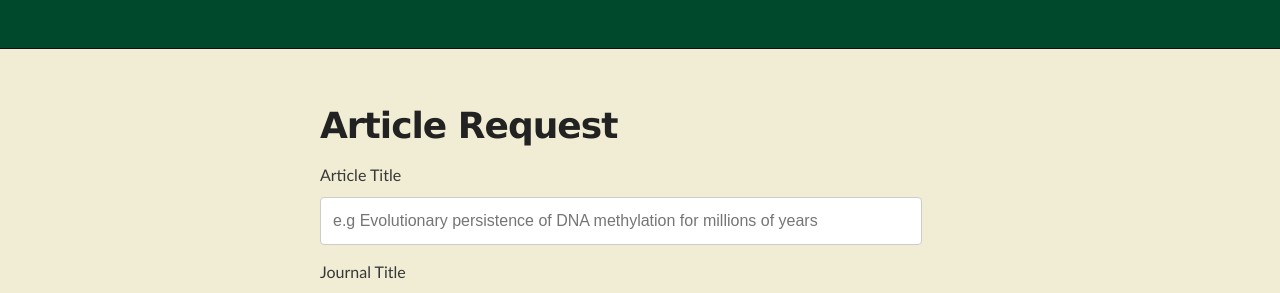
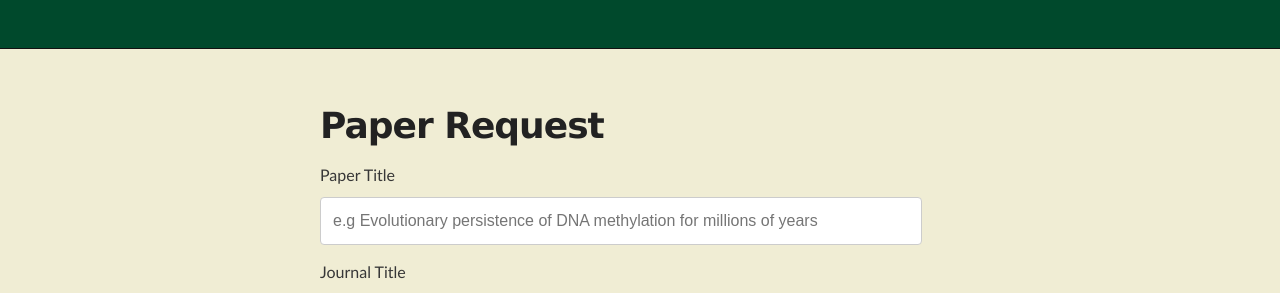
Before and after one commit to JosephMcArthur/rscvd-dev, a Jekyll site: the page built from article.html, in a window 1280 px wide. Shown: the part 260-553 px from the top of the page. Built offline with Jekyll 4.4.1, drawn with Linux system fonts in a browser that asks for light colours.

Commit message:
considtency

```diff
--- a/article.html
+++ b/article.html
@@ -2,11 +2,11 @@
 layout: form
 ---
 
-<h1>Article Request</h1>
+<h1>Paper Request</h1>
 
 <form>
 
-<label>Article Title</label>
+<label>Paper Title</label>
 <p><input class="oabutton_form" type="text" id="atitle" placeholder="e.g Evolutionary persistence of DNA methylation for millions of years"></p>
 
 <label>Journal Title</label>
```
